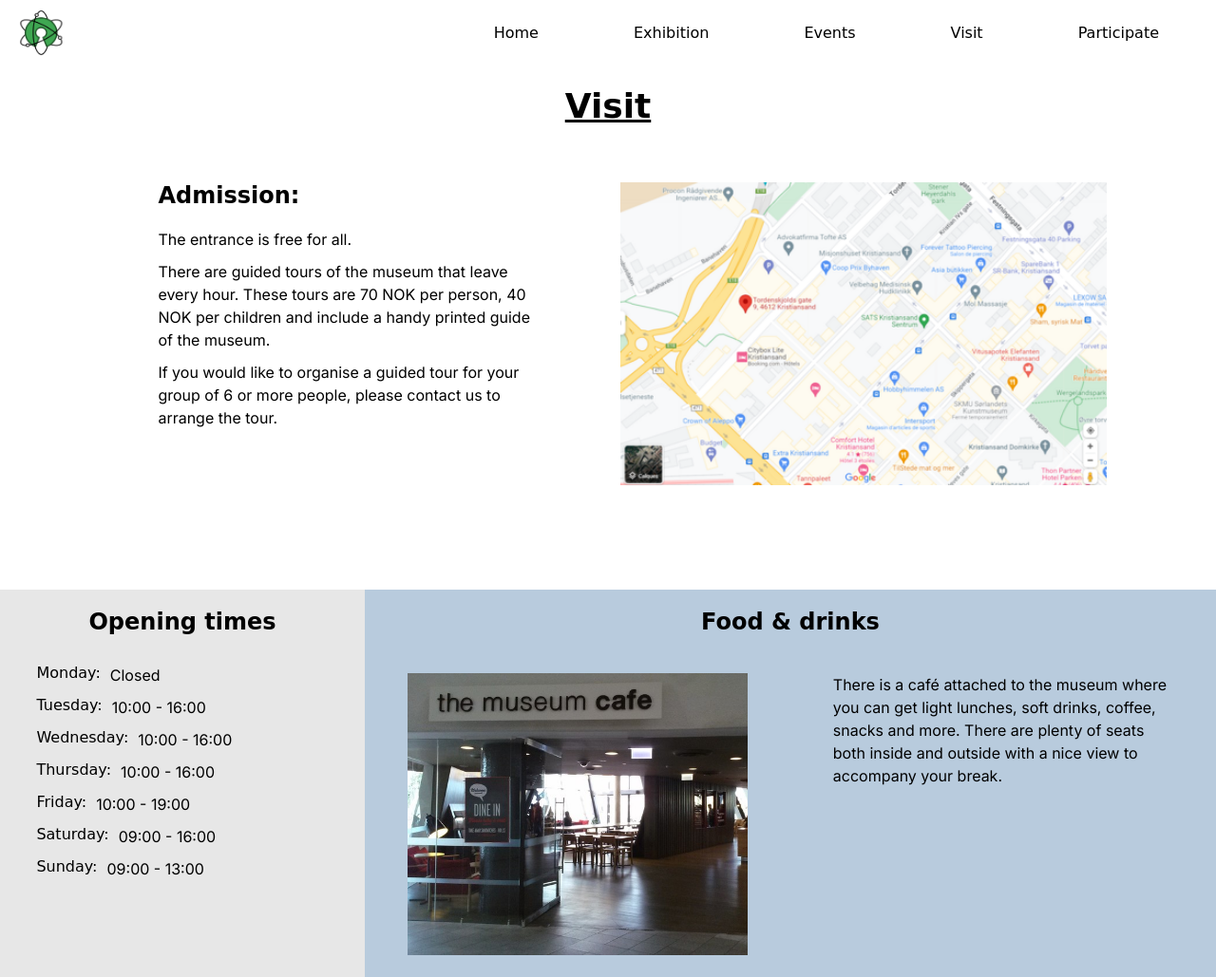
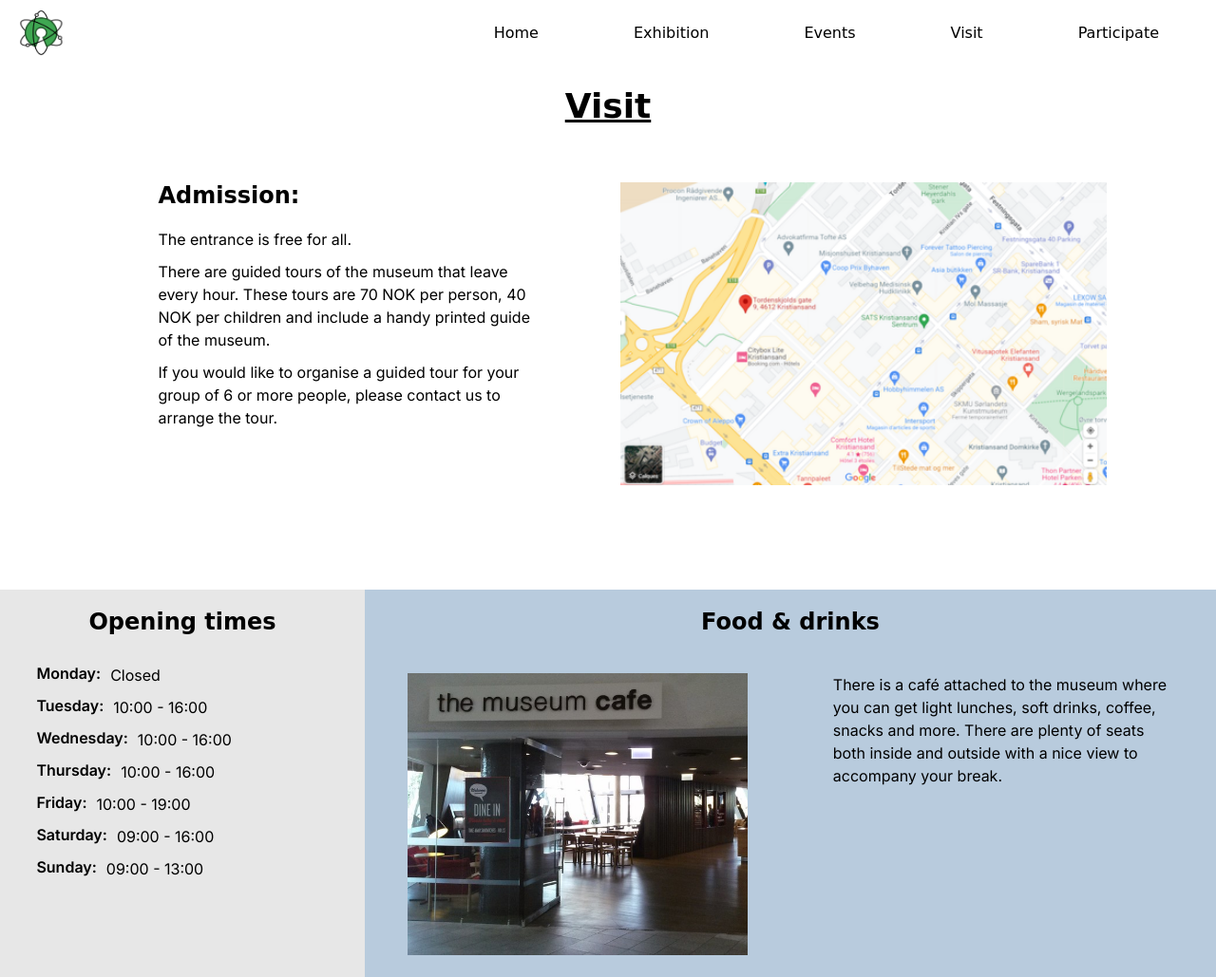
Before and after one commit to AkselBF/Community_Science_Museum, a plain HTML site: page HTML/visit.html in a window 1280 px wide. Shown: the top 1029 px of the page at 95% size. Drawn offline with Linux system fonts and the light colour scheme; a web font is replaced by a local one.

Commit message:
Update visit.css

```diff
--- a/CSS/visit.css
+++ b/CSS/visit.css
@@ -194,6 +194,12 @@ p, h3 {
   display: flex;
   flex-direction: row;
   margin: 10px auto 10px auto;
+  font-family: 'Inter', sans-serif;
+}
+
+.opening_time_day li {
+  font-family: 'Inter', sans-serif;
+  font-weight: 600;
 }
 
 li + p {
```
